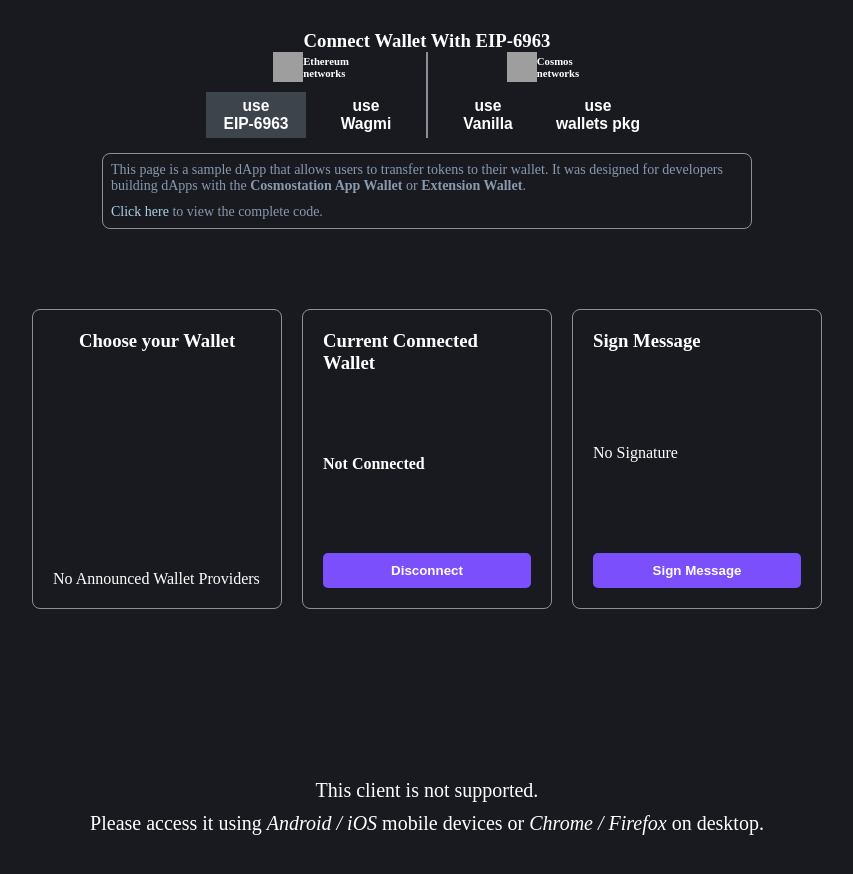
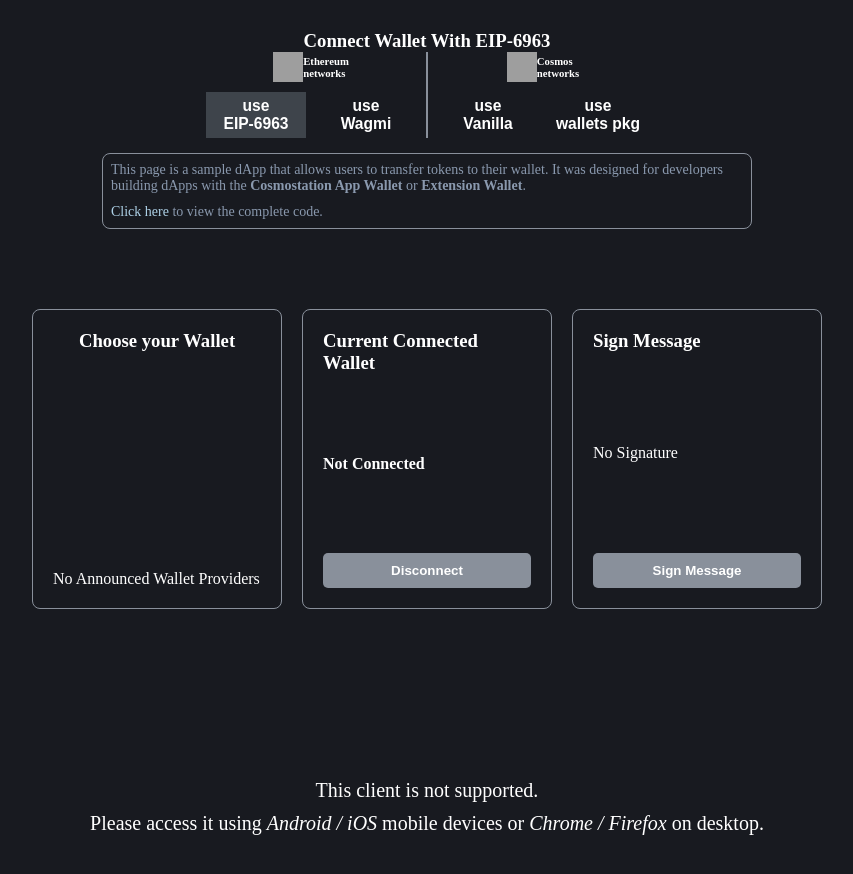
Before and after one commit to cosmostation/cosmostation-app-injection-example, a React (Vite) app: page / in a window 1280 px wide. Shown: the top 874 px of the page, without its empty margins (213-1066 px from the left). Built offline with nearby package versions, Linux system fonts and the light colour scheme; grey boxes are pictures that could not be loaded; what wagmi would draw is missing.

Commit message:
feat: 버튼 비활성화 상태 스타일 추가 및 연결 상태에 따른 비활성화 적용

```diff
--- a/src/components/Ethereum/Vanilla/index.module.scss
+++ b/src/components/Ethereum/Vanilla/index.module.scss
@@ -179,6 +179,11 @@
     background-color: rgb(var(--purple-02));
   }
 
+  &:disabled {
+    background-color: rgb(var(--base-05));
+    cursor: not-allowed;
+  }
+
   font-weight: bold;
 }
 
--- a/src/components/Ethereum/Vanilla/index.tsx
+++ b/src/components/Ethereum/Vanilla/index.tsx
@@ -142,6 +142,7 @@ const VanillaEthereumConnect: React.FC = () => {
 
           <button
             className={styles.baseButton}
+            disabled={!isConnectedWallet}
             onClick={() => {
               setSelectedWallet(undefined);
             }}
@@ -158,6 +159,7 @@ const VanillaEthereumConnect: React.FC = () => {
           <div>
             <button
               className={styles.baseButton}
+              disabled={!isConnectedWallet}
               onClick={async () => {
                 const signature = await signMessageWithEVMWallet(
                   "Example `personal_sign` message"
--- a/src/components/Ethereum/Wagmi/index.module.scss
+++ b/src/components/Ethereum/Wagmi/index.module.scss
@@ -177,6 +177,11 @@
     background-color: rgb(var(--purple-02));
   }
 
+  &:disabled {
+    background-color: rgb(var(--base-05));
+    cursor: not-allowed;
+  }
+
   font-weight: bold;
 }
 
--- a/src/components/Ethereum/Wagmi/index.tsx
+++ b/src/components/Ethereum/Wagmi/index.tsx
@@ -128,6 +128,7 @@ const Wagmi: React.FC = () => {
 
           <button
             className={styles.baseButton}
+            disabled={!isConnected}
             onClick={() => {
               disconnect();
             }}
@@ -144,6 +145,7 @@ const Wagmi: React.FC = () => {
           <div>
             <button
               className={styles.baseButton}
+              disabled={!isConnected}
               onClick={async () => {
                 try {
                   const signature = await signMessageAsync({
```
